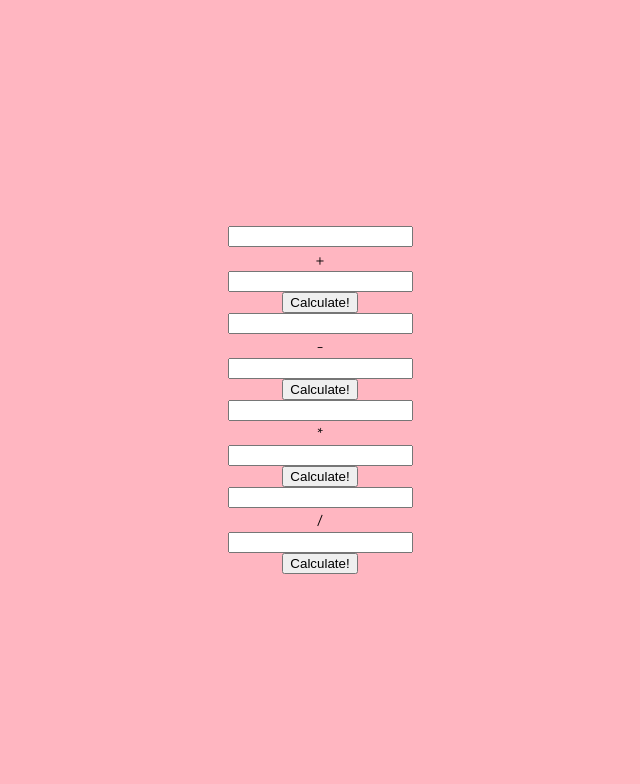
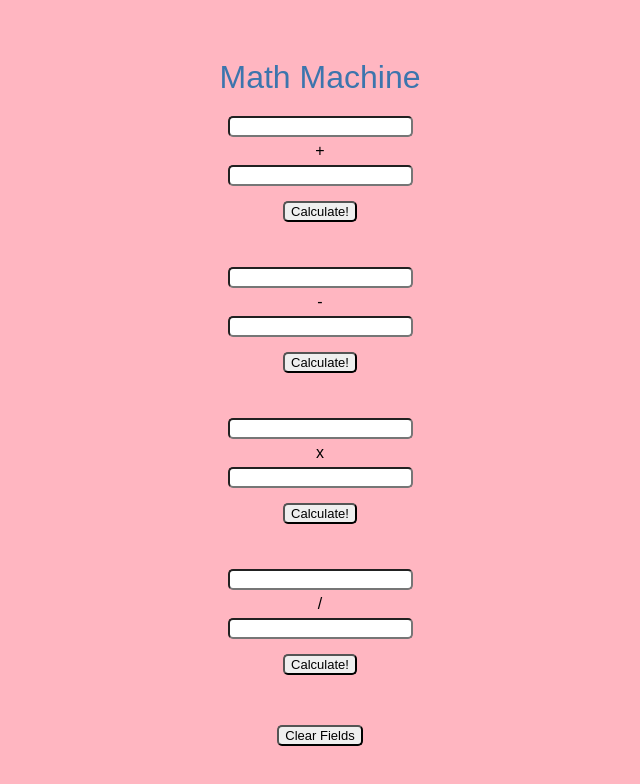
Before and after one commit to austin-summerlin/javascript-bootstrap-, a plain HTML site: page index.html in a window 1280 px wide. Shown: the whole page, without its empty margins (320-960 px from the left). Drawn offline with Linux system fonts and the light colour scheme.

Commit message:
Create Math Machine 1.0

```diff
--- a/app.js
+++ b/app.js
@@ -14,6 +14,7 @@ const divInput1 = document.getElementById ('div-input-1');
 const divInput2 = document.getElementById ('div-input-2');
 const divButton = document.getElementById ('div-button');
 const divResult = document.getElementById ('div-results');
+const clearFields = document.getElementById ('clear-fields');
 
 
 addButton.addEventListener('click', () => {
@@ -43,3 +44,16 @@ divButton.addEventListener('click', () => {
     const result = number7 / number8;
     divResult.textContent = result;
 });
+
+clearFields.addEventListener('click', () => {
+    addInput1.value = '';
+    addInput2.value = '';
+    subInput1.value = '';
+    subInput2.value = '';
+    mulInput1.value = '';
+    mulInput2.value = '';
+    divInput1.value = '';
+    divInput2.value = '';
+});
+
+console.log(clearFields)
--- a/index.html
+++ b/index.html
@@ -9,10 +9,11 @@
     <link rel="stylesheet" href="styles/reset.css">
     <link rel="stylesheet" href="styles/style.css">
     <link rel="stylesheet" href="styles/home.css">
-    <title>Document</title>
+    <title>Math Machine</title>
 </head>
 
 <body>
+    <span>Math Machine</span>
     <input id = 'add-input-1' type = 'number'/>
     +
     <input id = 'add-input-2' type = 'number'/>
@@ -26,7 +27,7 @@
     <div id = 'sub-results'></div>
         <p></p>
     <input id = 'mul-input-1' type = 'number'/>
-    *
+    x
     <input id = 'mul-input-2' type = 'number'/>
     <button id = 'mul-button'>Calculate!</button>
     <div id = 'mul-results'></div>
@@ -37,6 +38,7 @@
     <button id = 'div-button'>Calculate!</button>
     <div id = 'div-results'></div>
         <p></p>
+    <button id = 'clear-fields'>Clear Fields</button>
     <script type="module" src="app.js"></script>
 </body>
 
--- a/styles/style.css
+++ b/styles/style.css
@@ -1,6 +1,6 @@
 
 body {
-    font-family: 'Titillium Web', sans-serif;
+    font-family: Arial, Helvetica, sans-serif;
     background-color: var(--color2);
     display: flex;
     flex-direction: column;
@@ -8,3 +8,32 @@ body {
     align-items: center;
     background-color: lightpink;
 }
+
+span {
+    font-family: Arial, Helvetica, sans-serif;
+    font-size: xx-large;
+    margin: 15px;
+    color: rgb(60, 117, 173);
+}
+
+div {
+    margin: 15px;
+    /* border: solid 1px black;
+    background-color: whitesmoke;
+    border-radius: 5px; */
+}
+
+button {
+    border-radius: 5px;
+    font-family:Arial, Helvetica, sans-serif;
+    font-size: small;
+    box-shadow: black;
+    margin: 10px;
+}
+input{
+    border-radius: 5px;
+    font-family: Arial, Helvetica, sans-serif;
+    box-shadow: black;
+    margin: 5px;
+
+}
```
